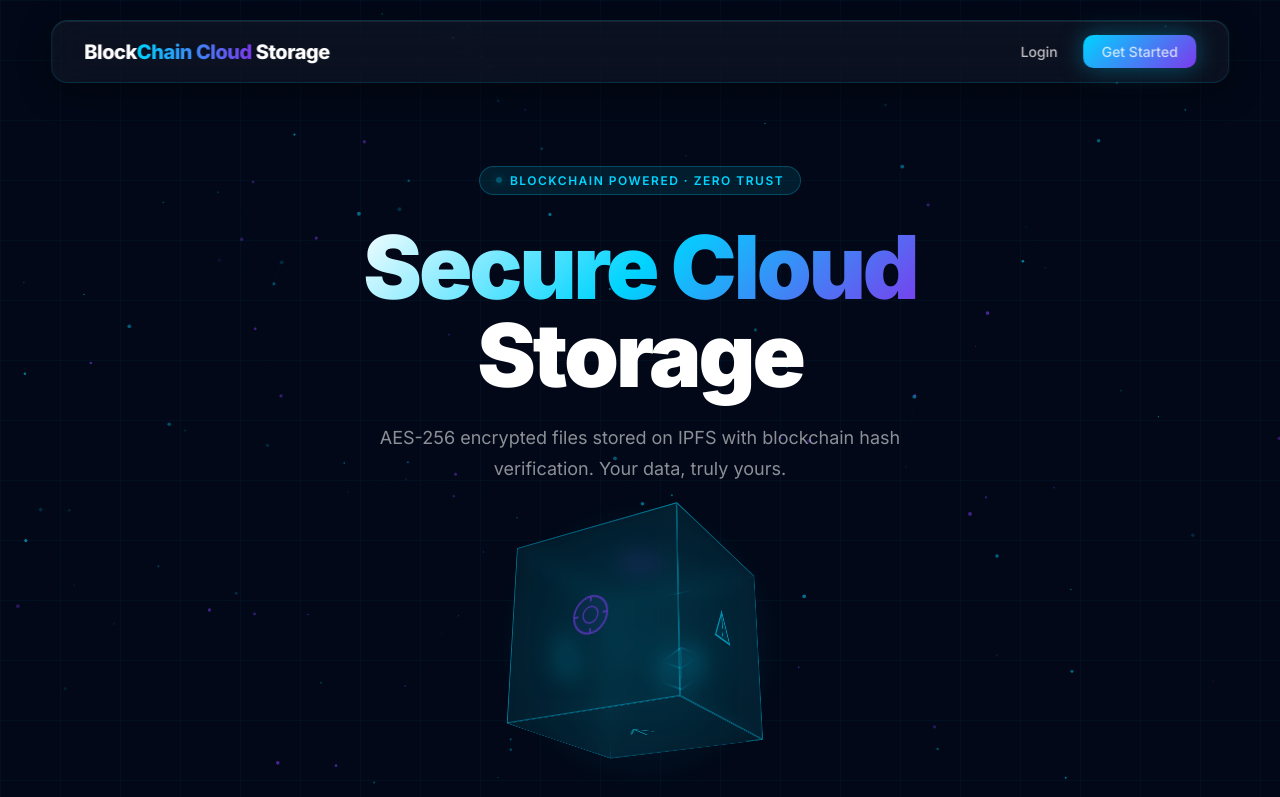
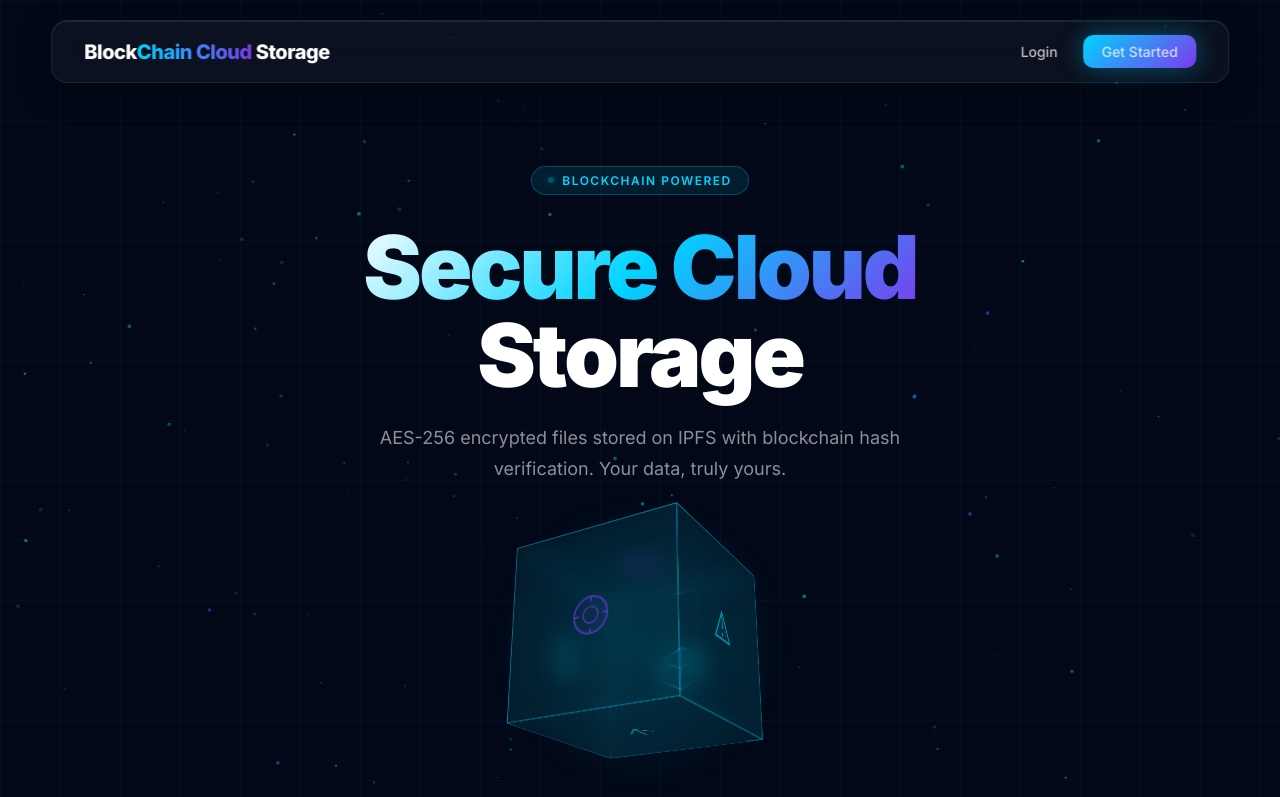
Before and after one commit to viswanath36/blockchain-cloud-storage, a website: page client/index.html in a window 1280 px wide. Shown: the top 797 px of the page. Drawn offline with Linux system fonts and the light colour scheme.

Commit message:
update dashboard

```diff
--- a/client/index.html
+++ b/client/index.html
@@ -282,7 +282,7 @@ h1 .grad{
 <!-- HERO -->
 <section class="hero">
   <div class="hero-inner">
-    <div class="badge"><span class="badge-dot"></span>Blockchain Powered · Zero Trust</div>
+    <div class="badge"><span class="badge-dot"></span>Blockchain Powered </div>
     <h1><span class="grad">Secure Cloud</span><br>Storage</h1>
     <p class="hero-sub">AES-256 encrypted files stored on IPFS with blockchain hash verification. Your data, truly yours.</p>
     <div class="hero-cta">
```
